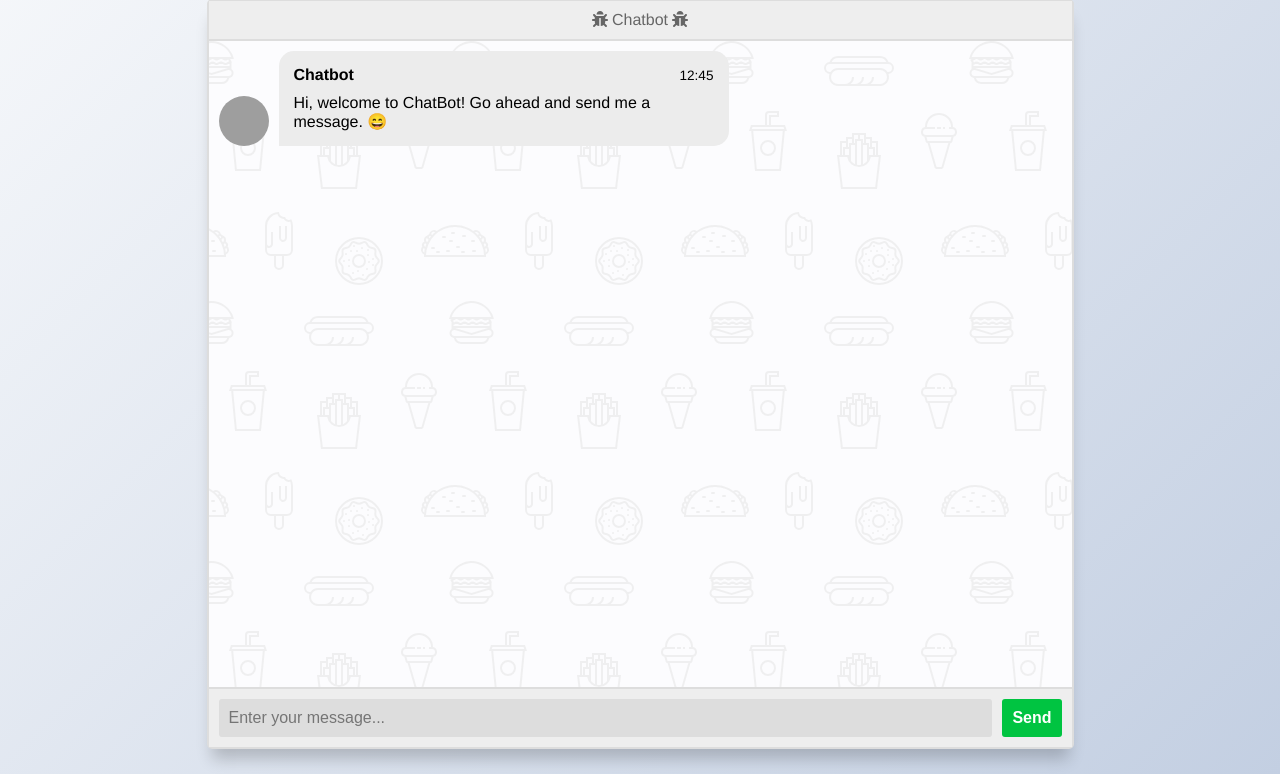
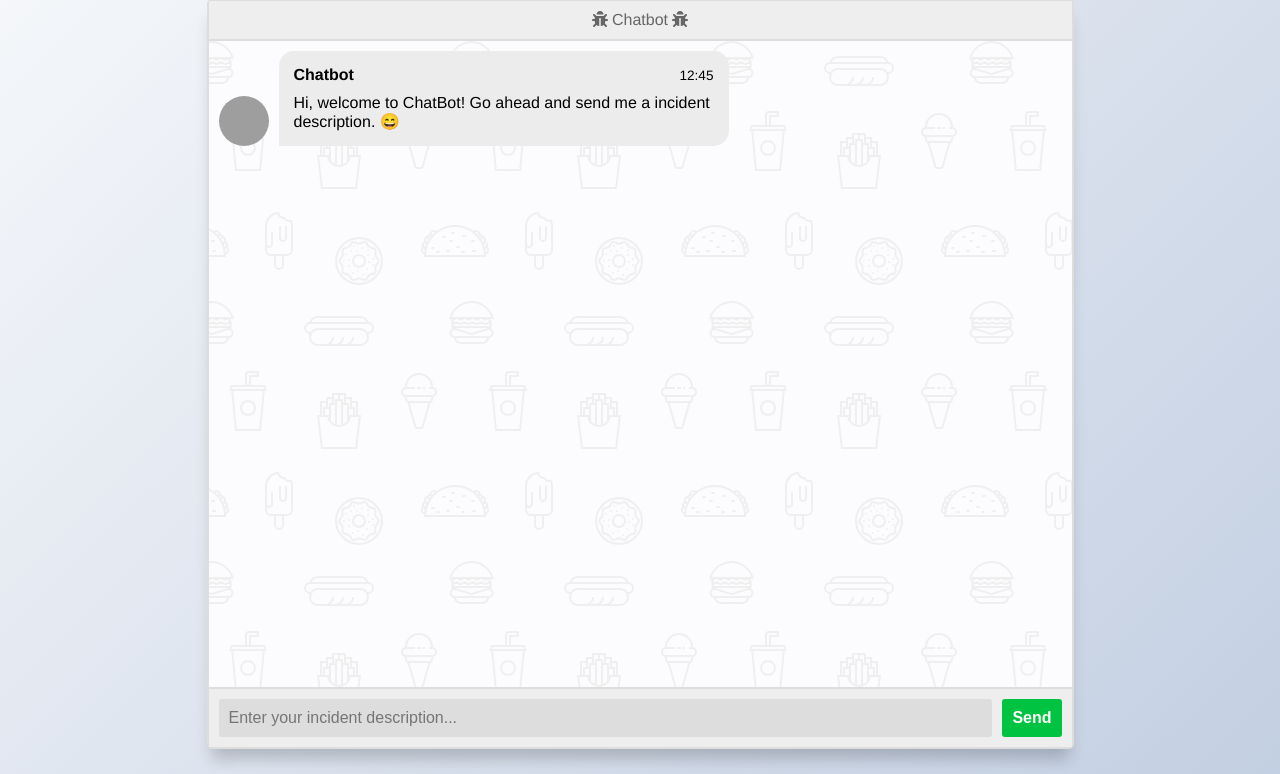
Before and after one commit to jdadania/cap_chatbot, a Flask app: page / in a window 1280 px wide. Shown: the part 26-800 px from the top of the page. Run offline with Flask 2, Linux system fonts and the light colour scheme; parts of the project's set-up code (start-up, migrations or seed data) failed here and were passed over; some libraries are stand-ins or nearby versions; grey boxes are pictures that could not be loaded.

Commit message:
Add files via upload

```diff
--- a/templates/index.html
+++ b/templates/index.html
@@ -8,7 +8,7 @@
   <meta name="viewport" content="width=device-width, initial-scale=1.0">
   <meta http-equiv="X-UA-Compatible" content="ie=edge">
 
-  <link rel="stylesheet" href="C:/Users/ko10y59/AIML Python/Chatbot/static/styles/style.css" type="text/css">
+  <link rel="stylesheet" href="/static/styles/style.css" type="text/css">
 
   <script src="https://ajax.googleapis.com/ajax/libs/jquery/3.2.1/jquery.min.js"></script>
 </head>
@@ -33,7 +33,7 @@
           </div>
 
           <div class="msg-text">
-            Hi, welcome to ChatBot! Go ahead and send me a message. 😄
+            Hi, welcome to ChatBot! Go ahead and send me a incident description. 😄
           </div>
         </div>
       </div>
@@ -41,7 +41,7 @@
     </main>
 
     <form class="msger-inputarea">
-      <input type="text" class="msger-input" id="textInput" placeholder="Enter your message...">
+      <input type="text" class="msger-input" id="textInput" placeholder="Enter your incident description...">
       <button type="submit" class="msger-send-btn">Send</button>
     </form>
   </section>
```
